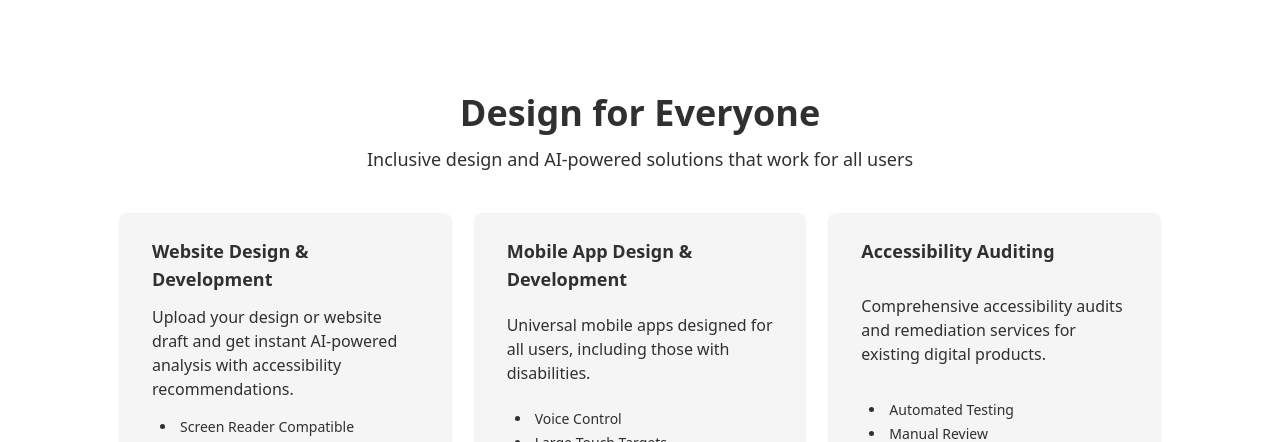
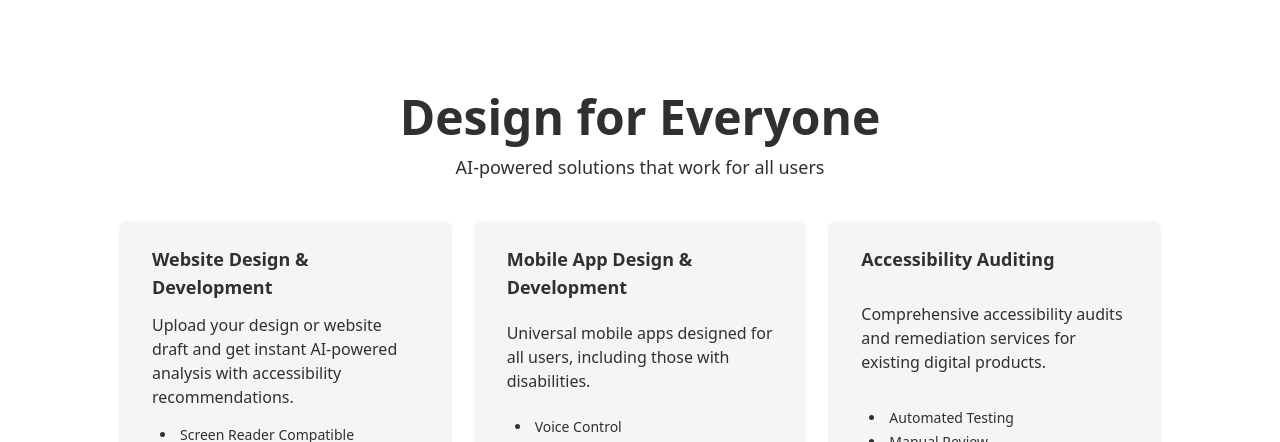
Before and after one commit to onlymasumrana/pdc-website, an Astro site: page / in a window 1280 px wide. Shown: the part 658-1100 px from the top of the page. Built offline with nearby package versions, Linux system fonts and the light colour scheme; Astro itself is replaced by a stand-in of ours.

Commit message:
Update section title styling and subtitle text

```diff
--- a/src/components/Services.astro
+++ b/src/components/Services.astro
@@ -112,7 +112,7 @@ const services = [
   <header class="section-header">
     <h2 class="section-title">Design for Everyone</h2>
     <p class="section-subtitle">
-      Inclusive design and AI-powered solutions that work for all users
+      AI-powered solutions that work for all users
     </p>
   </header>
 
--- a/src/styles/global.css
+++ b/src/styles/global.css
@@ -108,7 +108,7 @@ li {
     @apply text-center mb-6 md:mb-8 lg:mb-10;
   }
   .section-title {
-    @apply text-2xl md:text-3xl lg:text-4xl font-bold;
+    @apply text-3xl md:text-4xl lg:text-5xl font-bold;
   }
   .section-subtitle {
     @apply text-lg text-center;
```
